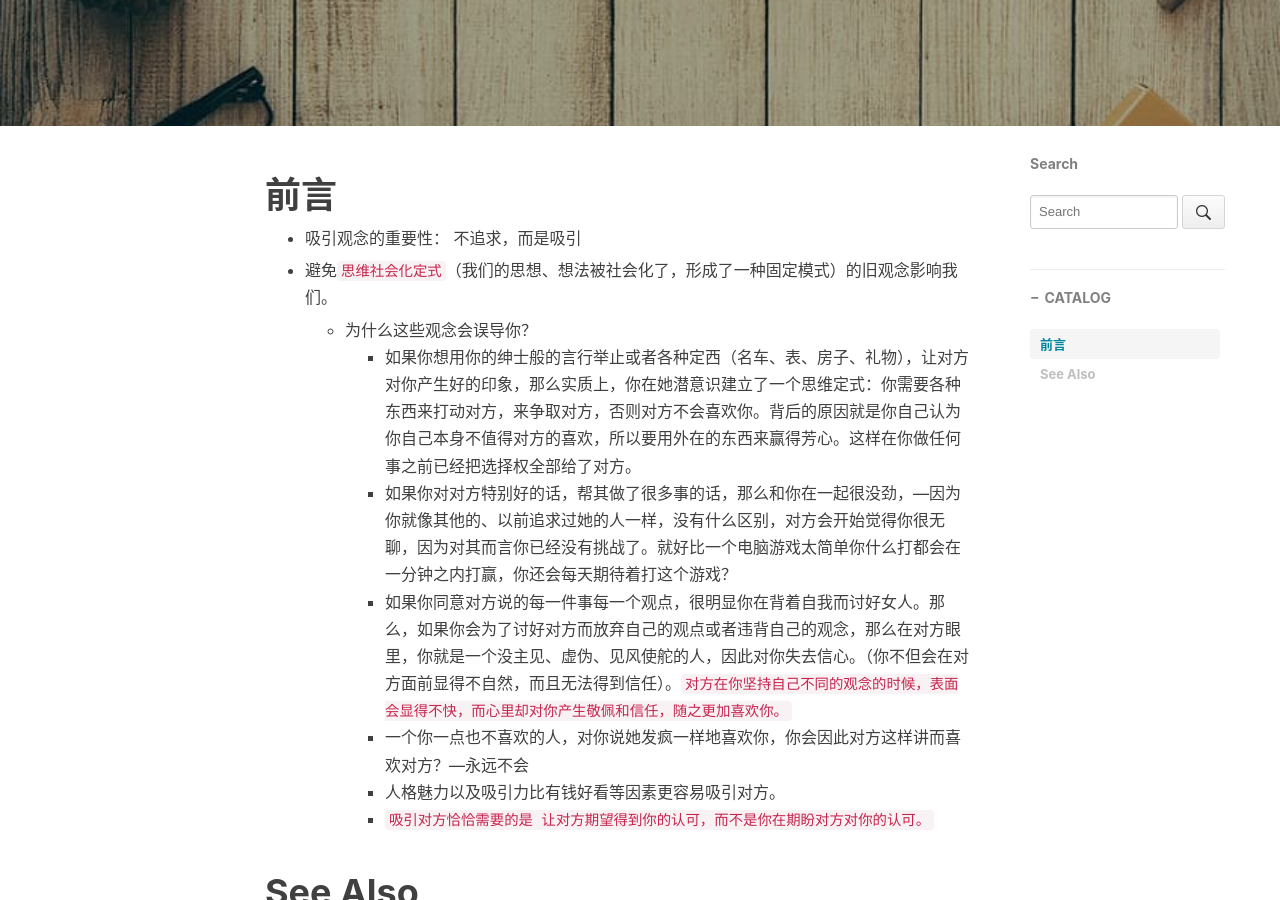
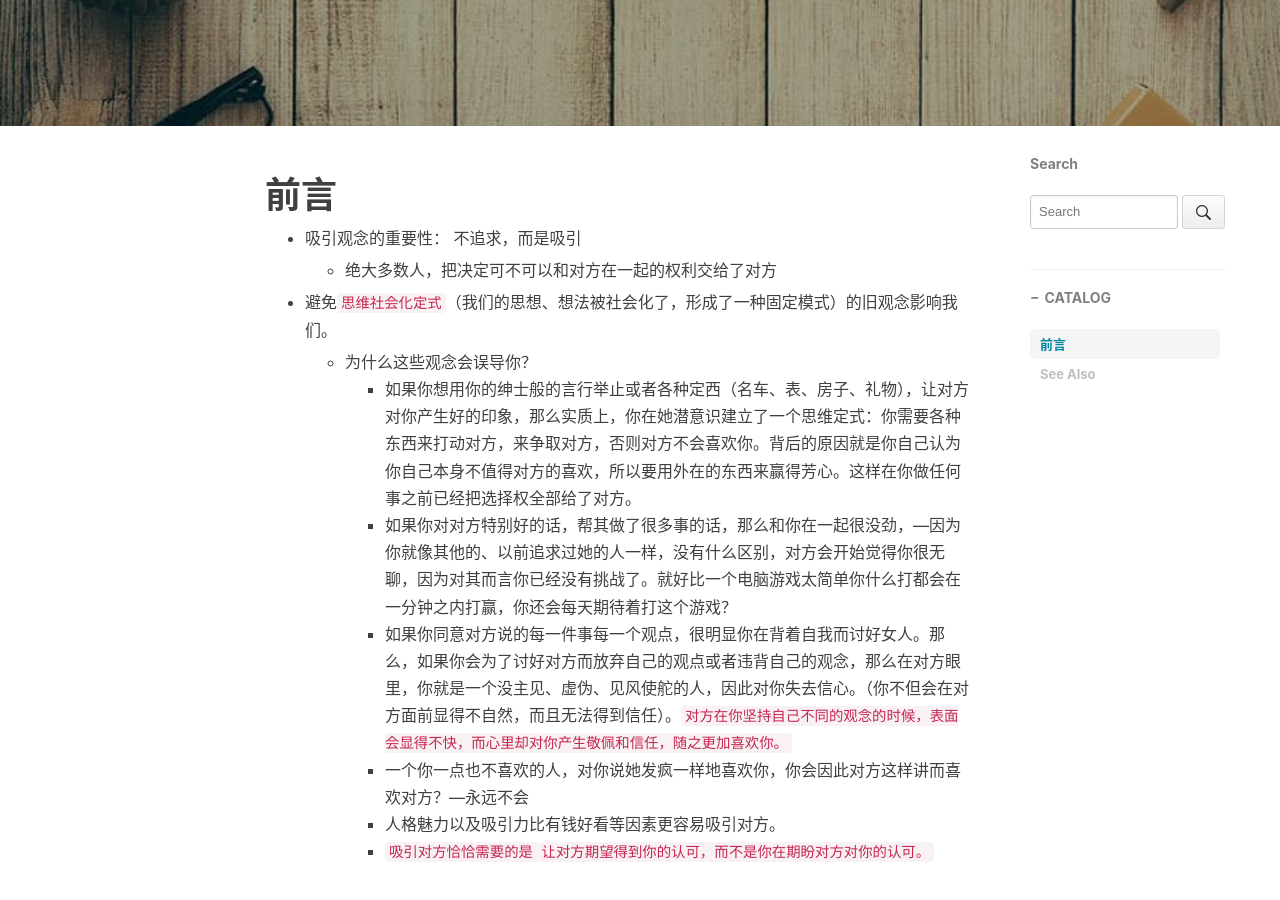
Before and after one commit to pua1203/pua1203.github.io, a Jekyll site: the page built from _posts/HookedOnMe/2018-10-16-What_attracts_girls.md, in a window 1280 px wide and 900 px high, scrolled down 397 px. Built offline with Jekyll 4.4.1, drawn with Linux system fonts in a browser that asks for light colours; nearby versions of some CDN libraries; comment, search, counter and statistics services are not loaded.

Commit message:
绝大多数人，把决定可不可以和对方在一起的权利交给了对方

```diff
--- a/_posts/HookedOnMe/2018-10-16-What_attracts_girls.md
+++ b/_posts/HookedOnMe/2018-10-16-What_attracts_girls.md
@@ -16,6 +16,8 @@ subtitle: 什么吸引对方
 
 
 * 吸引观念的重要性： 不追求，而是吸引
+
+  * 绝大多数人，把决定可不可以和对方在一起的权利交给了对方
 
 * 避免`思维社会化定式`（我们的思想、想法被社会化了，形成了一种固定模式）的旧观念影响我们。
 
```
